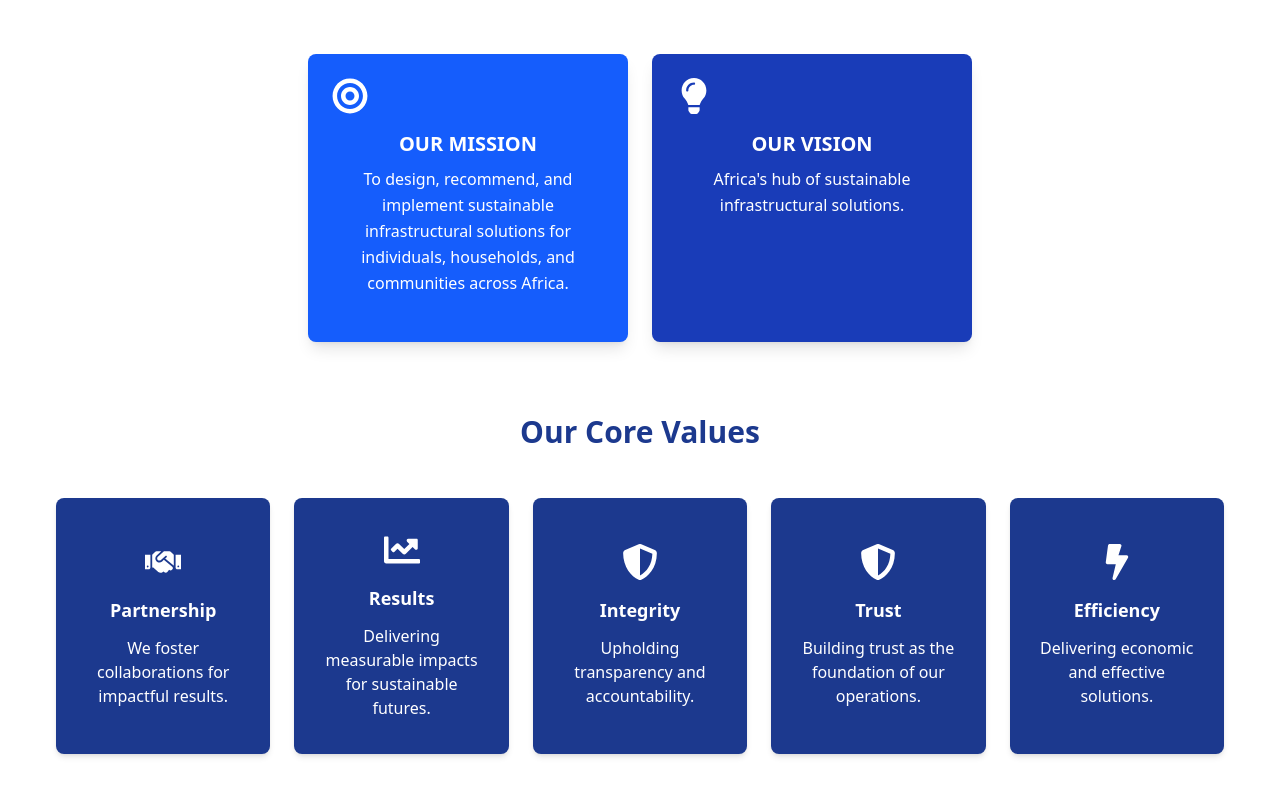
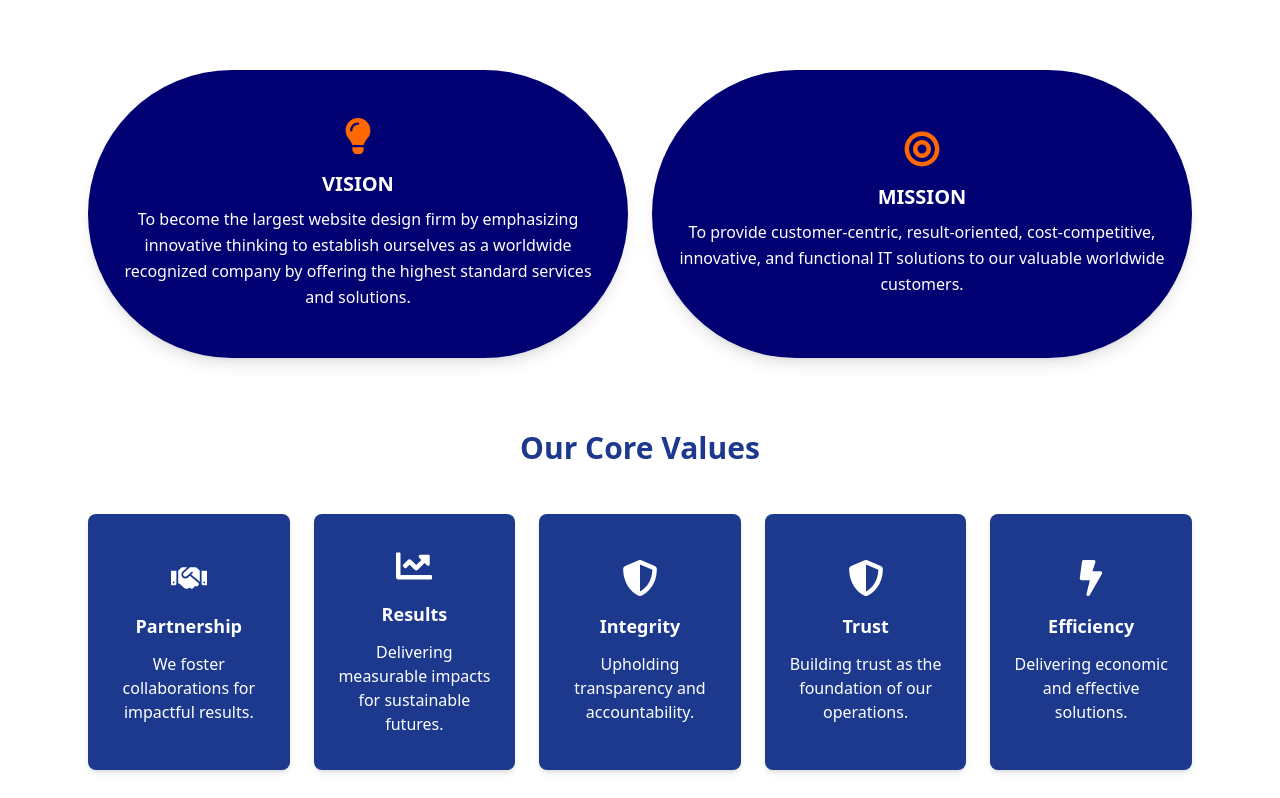
Before and after one commit to uncle12genius/Susrecomm5, a React (Vite) app: page / in a window 1280 px wide. Shown: the part 802-1600 px from the top of the page. Built offline with nearby package versions, Linux system fonts and the light colour scheme.

Commit message:
about fix

```diff
--- a/src/pages/About.jsx
+++ b/src/pages/About.jsx
@@ -3,69 +3,95 @@ import { FaBullseye, FaLightbulb, FaHandshake, FaChartLine, FaShieldAlt, FaBolt
 import { useInView } from 'react-intersection-observer';
 
 const About = () => {
-  const { ref, inView } = useInView({ triggerOnce: true, threshold: 0.1 });
+  const { ref, inView } = useInView({
+    triggerOnce: true,
+    threshold: 0.1
+  });
 
-  const cards = [
+
+  const cards = React.useMemo(() => [
     {
-      title: "OUR MISSION",
-      content:
-        "To design, recommend, and implement sustainable infrastructural solutions for individuals, households, and communities across Africa.",
-      icon: <FaBullseye className="text-4xl" aria-hidden="true" />,
-      color: "bg-blue-600",
+      title: "Vision",
+      content: "To become the largest website design firm by emphasizing innovative thinking to establish ourselves as a worldwide recognized company by offering the highest standard services and solutions.",
+      icon: <FaLightbulb className="text-orange-500 text-4xl" />,
+      color: "bg-[#000072]",
+      position: "left",
     },
     {
-      title: "OUR VISION",
-      content: "Africa's hub of sustainable infrastructural solutions.",
-      icon: <FaLightbulb className="text-4xl" aria-hidden="true" />,
-      color: "bg-blue-800",
+      title: "Mission",
+      content: "To provide customer-centric, result-oriented, cost-competitive, innovative, and functional IT solutions to our valuable worldwide customers.",
+      icon: <FaBullseye className="text-orange-500 text-4xl" />,
+      color: "bg-[#000072]",
+      position: "right",
     },
-  ];
+  ], []);
 
-  const coreValues = [
-    { title: "Partnership", content: "We foster collaborations for impactful results.", icon: <FaHandshake aria-hidden="true" /> },
-    { title: "Results", content: "Delivering measurable impacts for sustainable futures.", icon: <FaChartLine aria-hidden="true" /> },
-    { title: "Integrity", content: "Upholding transparency and accountability.", icon: <FaShieldAlt aria-hidden="true" /> },
-    { title: "Trust", content: "Building trust as the foundation of our operations.", icon: <FaShieldAlt aria-hidden="true" /> },
-    { title: "Efficiency", content: "Delivering economic and effective solutions.", icon: <FaBolt aria-hidden="true" /> },
-  ];
+  const coreValues = React.useMemo(() => [
+    { title: "Partnership", content: "We foster collaborations for impactful results.", icon: <FaHandshake /> },
+    { title: "Results", content: "Delivering measurable impacts for sustainable futures.", icon: <FaChartLine /> },
+    { title: "Integrity", content: "Upholding transparency and accountability.", icon: <FaShieldAlt /> },
+    { title: "Trust", content: "Building trust as the foundation of our operations.", icon: <FaShieldAlt /> },
+    { title: "Efficiency", content: "Delivering economic and effective solutions.", icon: <FaBolt /> },
+  ], []);
 
   return (
     <section
       ref={ref}
       id="About"
-      className={`w-full min-h-screen p-8 text-center transition-opacity duration-700 ease-in-out ${
+      className={`w-full py-12 px-4 sm:px-8 text-center transition-all duration-700 ease-in-out ${
         inView ? "opacity-100 translate-y-0" : "opacity-0 translate-y-10"
       }`}
       aria-label="About Section"
     >
-      {/* Mission & Vision Cards */}
-      <div className="flex flex-col md:flex-row justify-center gap-6 p-6">
+      {/* Mission & Vision Cards (Side by Side) */}
+      <div className="max-w-6xl mx-auto flex flex-col lg:flex-row items-center justify-between gap-6 p-6">
         {cards.map((card, index) => (
           <article
             key={index}
-            className={`w-full md:w-80 h-72 p-6 text-white rounded-lg shadow-lg transition-all duration-300
-              transform hover:scale-105 hover:shadow-xl focus:scale-105 focus:shadow-xl ${card.color}`}
-            tabIndex="0"
+            className={`w-full lg:w-1/2 h-72 p-6 text-white rounded-full shadow-lg transition-all duration-300
+              transform hover:scale-105 hover:shadow-xl focus:scale-105 focus:shadow-xl ${card.color}
+              flex flex-col items-center justify-center`}
+            tabIndex={0}
+            role="article"
+            style={{
+              position: card.position === 'left' ? 'relative' : 'relative',
+              left: card.position === 'left' ? '0' : 'auto',
+              right: card.position === 'right' ? '0' : 'auto',
+            }}
           >
-            <div className="mb-4" aria-hidden="true">{card.icon}</div>
+            <div
+              className="mb-4"
+              role="img"
+              aria-label={`${card.title} icon`}
+            >
+              {card.icon}
+            </div>
             <h2 className="text-xl font-bold uppercase mb-2">{card.title}</h2>
-            <p className="text-base leading-relaxed">{card.content}</p>
+            <p className="text-base leading-relaxed text-center">{card.content}</p>
           </article>
         ))}
       </div>
 
-      {/* Core Values Section */}
-      <div className="w-full py-12">
+      {/* Core Values Section  */}
+      <div className="max-w-6xl mx-auto py-12">
         <h2 className="text-3xl font-bold text-blue-900 mb-8">Our Core Values</h2>
-        <div className="grid grid-cols-1 md:grid-cols-3 lg:grid-cols-5 gap-6 px-6 py-4">
+        <div className="grid grid-cols-1 sm:grid-cols-2 md:grid-cols-3 lg:grid-cols-5 gap-6 px-6 py-4">
           {coreValues.map((value, index) => (
             <article
               key={index}
               className="flex flex-col items-center justify-center min-h-64 bg-blue-900 text-white rounded-lg
-                p-6 text-center shadow-md hover:scale-105 hover:shadow-lg transition-transform cursor-pointer"
-              tabIndex="0"
+                p-6 text-center shadow-md hover:scale-105 hover:shadow-lg transition-all duration-300 cursor-pointer"
+              tabIndex={0}
+              role="article"
+              style={{ transitionDelay: `${index * 100}ms` }}
             >
-              <div className="text-4xl mb-4" aria-hidden="true">{value.icon}</div>
+              <div
+                className="text-4xl mb-4"
+                role="img"
+                aria-label={`${value.title} icon`}
+              >
+                {value.icon}
+              </div>
               <h3 className="text-lg font-semibold mb-3">{value.title}</h3>
               <p className="text-base leading-normal">{value.content}</p>
             </article>
```
